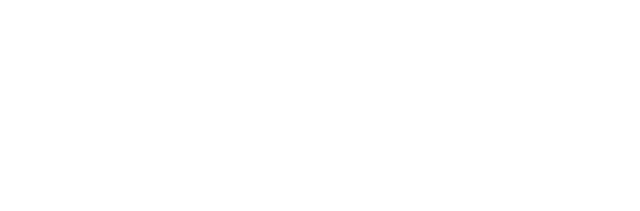
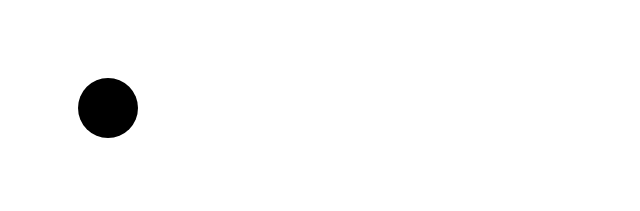
Before and after one commit to zCringez/BrzZuDemZrz, a plain HTML site: page index.html in a window 1280 px wide. Shown: the whole page, without its empty margins (0-640 px from the left). Drawn offline with Linux system fonts and the light colour scheme.

Commit message:
svg and circle added

```diff
--- a/index.html
+++ b/index.html
@@ -7,7 +7,11 @@
     <title>Document</title>
 </head>
 <body>
-    <h1></h1>
+    <svg width="200" height="200">
+        <circle cx="100" cy="100" r="30" fill="black">
+
+        </circle>
+    </svg>
 
 </body>
 </html>
```
